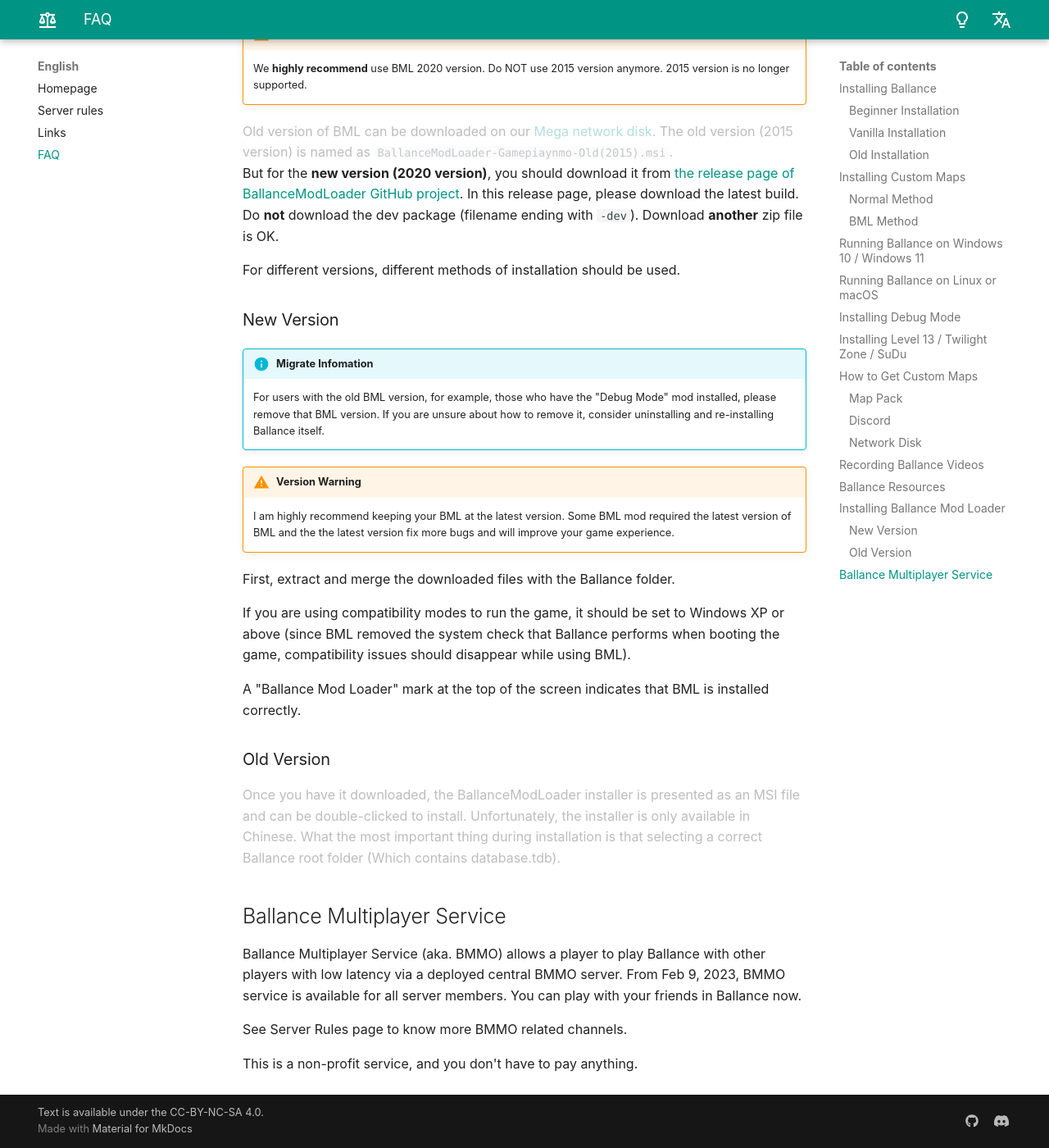
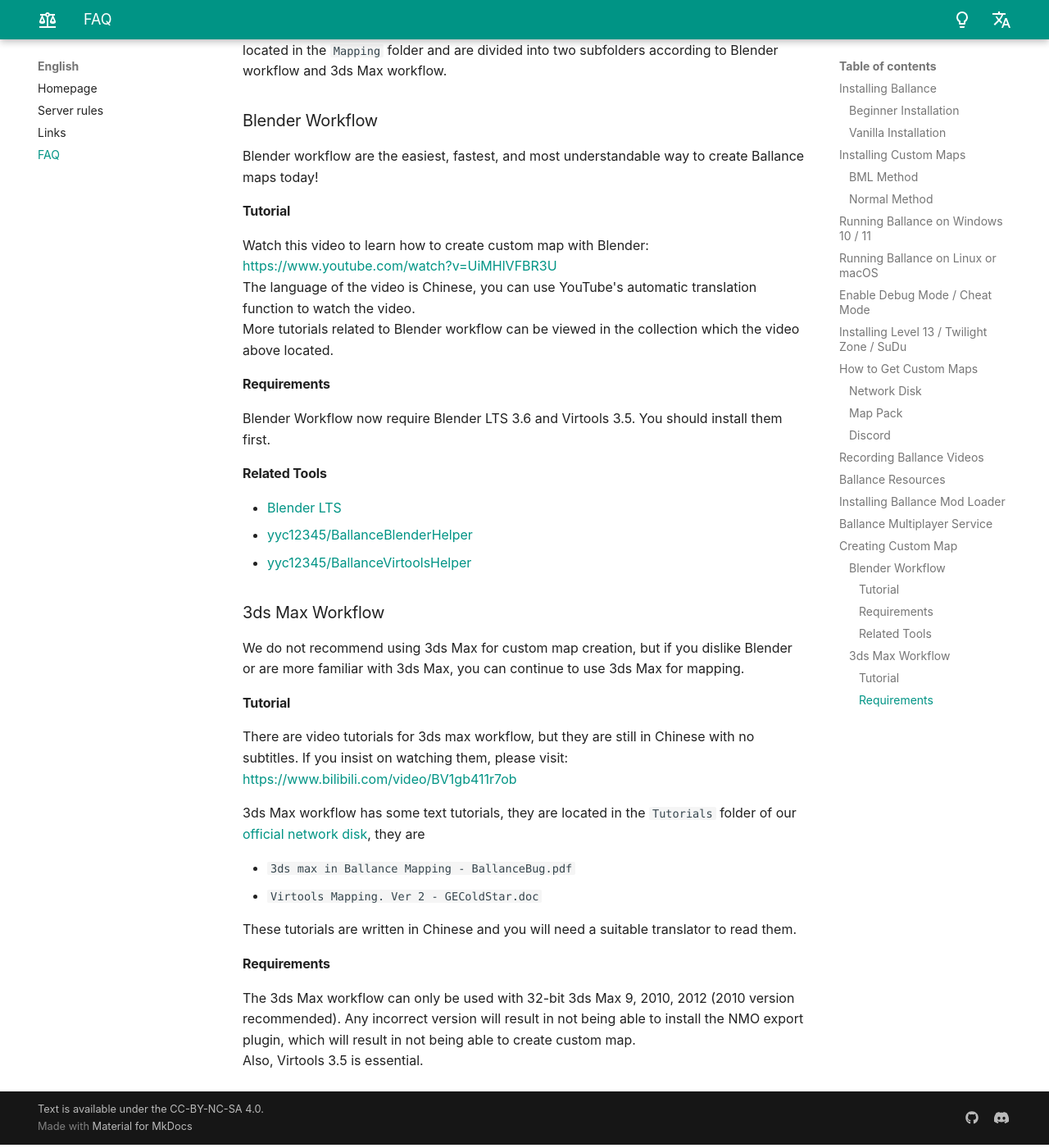
Before and after one commit to yyc12345/ballance-discord-rules, an MkDocs documentation site: the page built from docs/en/faq.md, in a window 1280 px wide and 1400 px high, scrolled down 6517 px. Shown: the whole window at 82% size. Built offline with MkDocs 1.6.1 and Material for MkDocs 9.7.7, drawn with Linux system fonts in a browser that asks for light colours; comment, search, counter and statistics services are not loaded; some of the changed text lies outside the part shown.

Commit message:
update FAQ and fix title bar typo

```diff
--- a/docs/en/faq.md
+++ b/docs/en/faq.md
@@ -7,7 +7,6 @@
 
 * **[Beginner Installation](#jump-1-1): The most common installer suit for almost Ballance player, especially beginner. We HIGHLY SUGGEST you choose this method.**
 * [Vanilla Installation](#jump-1-2): If you just need a vanilla Ballance and also have some Ballance experience, choose this.
-* <span style="opacity:0.3">[Old Installation](#jump-1-3): The old installer which used before May 2023. This section is a archived section. Don't use this method anyway.</span>
 
 ### <span id="jump-1-1">Beginner Installation</span>
 
@@ -46,26 +45,9 @@
 0. 12 levels Ballance is not the common Ballance we played. We need patch it with official patch and transform it into 13 levels Ballance. Download `Sudu-BallanceLevel13.zip`. A patch manual has placed in zip file. See [Installing Level 13 chapter](#jump-6) for more detail.
 0. If you need some extra things, such as BML and etc. See corresponding section to know how to install them.
 
-### <span id="jump-1-3">Old Installation</span>
-
-!!! warning "Deprecated Installer"
-    This installation method now is deprecated. See Beginner Installation for the latest install method.
-    This section only is served for preserving old content.
-
-<span style="opacity:0.3">
-Download `Ballance-13levels-cndistro-low.exe` and run it to install Ballance. This is the very old installer for the most players. Now this installer is **deprecated**.
-Note that this installer is in Chinese. Install is just a click of Next button away. We are finding better way to distribute and install Ballance.
-</span>
-
 ## <span id="jump-2">Installing Custom Maps</span>
 
 There are 2 method to install custom map. Normal method is suit for everyone. And if you have installed [the new version of BML (2020 version)](#jump-10), you can use BML method to install custom map.
-
-### Normal Method
-
-1. Locate `Ballance/3D Entities/Level`
-1. Replace one of the default levels (named Level_01.NMO to Level_13.NMO) with your custom map (Don't forget to make backups of your original files)
-1. Launch the game and go to the matching level to play it
 
 ### BML Method
 
@@ -76,7 +58,13 @@
 1. Launch game and go to Start menu.
 1. A triangular button should appear right to the level selection menu; click to choose the custom map you wish to play. You can also search by typing its name.
 
-## <span id="jump-3">Running Ballance on Windows 10 / Windows 11</span>
+### Normal Method
+
+1. Locate `Ballance/3D Entities/Level`
+1. Replace one of the default levels (named Level_01.NMO to Level_13.NMO) with your custom map (Don't forget to make backups of your original files)
+1. Launch the game and go to the matching level to play it
+
+## <span id="jump-3">Running Ballance on Windows 10 / 11</span>
 
 We **highly recommand** that install [BML (2020 version)](#jump-10) to solve any compatibility issues.
 
@@ -87,22 +75,16 @@
 Wine or Valve Proton may help you to run Ballance on Linux or macOS (use `Bin/Player.exe` to start the game).
 You also can install a virtual machine with Windows 7 to play Ballance if Wine or Proton are not working. Do not install Windows XP virtual machine, because BML and various plugins do not support Windows XP.
 
-## <span id="jump-5">Installing Debug Mode</span>
+## <span id="jump-5">Enable Debug Mode / Cheat Mode</span>
 
-!!! warning "Outdated Content Warning"
-    This method is only suitable for the installation of the old version of BML (2015 version), which is no longer supported. Please go to [the chapter of installing BML](#jump-10) for details.
+!!! warning "Install BML First"
+    You must have BML installed to enable Cheat Mode.
+    If you use [Beginner Installation](#jump-1-1), no need to worry about this warning.
 
-<span style="opacity:0.3">
-If you want to use debug mode, you need to install the **old BallanceModLoader** (2015 version) first. See the [section of Installing BML](#jump-10) to learn how to install.
-</span>
-
-<span style="opacity:0.3">
-Debug mode's download URL can be got from our [official network disk](#jump-9). Open the `Plugin` directory and download `Debug_Mode.nmo`.
-</span>
-
-<span style="opacity:0.3">
-If you have installed BallanceModLoader successfully, you can install `Debug_Mode.nmo`. Navigate to your Ballance installation directory, put `Debug_Mode.nmo` to `ModLoader/Mod`. Now launch the game. If you see some words displayed at the top of the game, congratulations! You have installed Debug mode successfully.
-</span>
+1. Click on the `/` key on your keyboard in the game window and you will see a translucent black input box appear at the bottom of the game screen.
+1. Type `/cheat` in it (`/` is automatically typed, no need to type it again) and press Enter on your keyboard.
+1. If you see the `Cheat Mode Enabled` label at the bottom of your game, you have Debug Mode enabled.
+1. Type `/cheat` again to disable Debug Mode.
 
 ## <span id="jump-6">Installing Level 13 / Twilight Zone / SuDu</span>
 
@@ -117,79 +99,72 @@
 
 There are various ways to download custom maps.
 
-!!! info "I Can't Read Map's Name in Chinese!"
-    You may notice the name of almost custom maps is in Chinese. That's because the Ballance community in China was more florescent than the international community 10 years ago.
-    But don't worry. A friendly Ballance player provides a extraordinary table including following fields.
+### Network Disk
 
-    * Map author, release date, original name and translated name (extremely better than previous machine translation).
+1. Go to [**pseudoacetyl/BallanceCustomMaps**](https://github.com/pseudoacetyl/BallanceCustomMaps/blob/main/CustomMapList.md) to find your map first.
+1. Go to [**pseudoacetyl Map Network Disk**](https://mega.nz/folder/ARR3RRBL#kvoVNZVOxbUmpDBUqLUccg) to download it.
+
+???+ info "How to Find Map"
+    **pseudoacetyl/BallanceCustomMaps** is an index file that contains most of the maps. It includes:
+
+    * Map author, release date, original name and translated name (a lot better than machine translations).
     * Map type and difficulty.
     * Map post ID and LucaS video ID (convenient for the players coming from LucaS videos).
     * Related videos for previewing maps.
     * etc...
 
-    **See [pseudoacetyl/BallanceCustomMaps](https://github.com/pseudoacetyl/BallanceCustomMaps/blob/main/CustomMapList.md) for more infomation.** Thank pseudoacetyl!
+    For example if you know its Chinese name, then you can search for that name directly in the web page. Or if you are coming from a LucaS video, then you can just look up the LucaS video number.
 
 ### Map Pack
 
 Map Pack contains lots of high-quality custom maps. However, the map pack may only be updated every few years. So if you need some latest custom maps, try other methods.
 
-__[**Click Here to Download Ballance Map Pack (Version 7.6)**](http://www.mediafire.com/folder/vyzo7893i0oln/Ballance_Map_Packs)__
+[**Click Here to Download Ballance Map Pack (Version 7.6)**](http://www.mediafire.com/folder/vyzo7893i0oln/Ballance_Map_Packs)
 
 ### Discord
 
 You can find recent custom maps in `#new`. You also can search `#new` with file limitation to get what you need.
 However, this Discord server was established in 2018, so obviously some custom maps can not be found in our Discord server channels. In this case, try using other methods.
 
-### Network Disk
-
-Our network disk allow you download custom maps individually. It also contain the oldest and the latest custom maps. However, this network disk is hosted by Chinese Ballance Forum, translators needed.
-
-[Click here to download separate map files at our Network disk](http://ballancemaps.ys168.com)
-
 ## <span id="jump-8">Recording Ballance Videos</span>
 
-Want to record your ballance runs but don't know how to?
-
-Well, don't worry, there is always a solution. Download OBS Studio here: https://obsproject.com/
-
+Download OBS Studio: https://obsproject.com/
 It supports MP4, youtube, and more.
 
-Tutorial video: https://m.youtube.com/watch?v=XllRHuCe07A
+Tutorial video: https://www.youtube.com/watch?v=XllRHuCe07A
 
-For 856x480 resolution: Change the Video Bitrate to 1000.
-For 1280x720 resolution: Change the Video Bitrate to 1500.
+You also can upload your video to [streamable](https://streamable.com/) if you don't want to send your videos to YouTube.
 
-Don't want to send your videos to youtube? You can upload your video to streamable: https://streamable.com/
+??? question "Any recommended Video Bitrate settings?"
+    For 856x480 resolution: Change the Video Bitrate to 1000.
+    For 1280x720 resolution: Change the Video Bitrate to 1500.
 
-Videos are located in File / Show Recordings.
+??? question "Where is the video I recorded?"
+    Videos are located in File / Show Recordings.
 
-How do I know what size of the video will be?
+??? question "Is there another way to start recording other than manually touching the "Start Recording" button?"
+    Yes. Go to Files, Settings, and then Hotkeys. You can set up your hotkeys according to your own preferences, but you can use these:
 
-There is an Option called Replay Buffer. If you use 1280x720 with 1500 Bitrate, it will take up more memory.
-(e.g: With 856x480, 5 minutes is 36MB. With 1280x720 it is 52MB.)
+    - Start Recording: F1
+    - Stop Recording: F2
 
-Is there another way to start recording other than manually touching the "Start Recording" button?
+??? question "How do I know what size of the video will be?"
+    There is an Option called Replay Buffer. If you use 1280x720 with 1500 Bitrate, it will take up more memory.
+    (e.g: With 856x480, 5 minutes is 36MB. With 1280x720 it is 52MB.)
 
-Yes. Go to Files, Settings, and then Hotkeys. I suggest you put it like these:
- - Start Recording: F1
- - Stop Recording: F2
-
-How do I capture the video?
-
-When you open OBS, you will see a small window called "Sources".
-
-Click the `+`, and select Game Capture.
-When you have done it, click OK.
-
-You must name the Game Capture, of course.
-
-Then, a window will pop up. If you have created a Game Capture named "Ballance", you can either put it to capture any fullscreen application, but if you want to, click Mode and then put it on "Capture Specific Window. It will give you an option of what window to put. If the window is correct, then start the game and record.
-
-Want the audio to be recorded? Try setting it on one of the speaker options.
+??? question "How do I capture the video?"
+    When you open OBS, you will see a small window called "Sources".
+    Click the `+`, and select Game Capture.
+    When you have done it, click OK.
+    You must name the Game Capture, of course.
+    Then, a window will pop up.
+    If you have created a Game Capture named "Ballance", you can set it to capture any fullscreen application, but if you want to, click Mode and then put it on "Capture Specific Window".
+    It will give you an option of what window to put. If the window is correct, then start the game and start recording.
+    If you want the audio to be recorded, try setting it on one of the speaker options.
 
 ## <span id="jump-9">Ballance Resources</span>
 
-__[**Click to go to our official network disk**](https://mega.nz/#F!CV5SyapR!LbduTW51xmkDO4EDxMfH9w)__
+[**Click to go to our official network disk**](https://mega.nz/#F!CV5SyapR!LbduTW51xmkDO4EDxMfH9w)
 
 Resources included:
 
@@ -200,17 +175,7 @@
 
 ## <span id="jump-10">Installing Ballance Mod Loader</span>
 
-Ballance Mod Loader (BML) is a free open-source API to expand the original content of Ballance. BML is divided into two versions, old (2015) and new (2020).
-
-!!! warning "Choose the Correct Ballance Mod Loader"
-    We **highly recommend** use BML 2020 version. Do NOT use 2015 version anymore. 2015 version is no longer supported.
-
-<span style="opacity:0.3">Old version of BML can be downloaded on our [Mega network disk](#jump-9). The old version (2015 version) is named as `BallanceModLoader-Gamepiaynmo-Old(2015).msi`.</span>
-But for the **new version (2020 version)**, you should download it from [the release page of BallanceModLoader GitHub project](https://github.com/yyc12345/BallanceModLoader/releases/). In this release page, please download the latest build. Do **not** download the dev package (filename ending with `-dev`). Download **another** zip file is OK.
-
-For different versions, different methods of installation should be used.
-
-### New Version
+Ballance Mod Loader (BML) is a free open-source API to expand the original content of Ballance.
 
 !!! info "Migrate Infomation"
     For users with the old BML version, for example, those who have the "Debug Mode" mod installed, please remove that BML version. If you are unsure about how to remove it, consider uninstalling and re-installing Ballance itself.
@@ -218,22 +183,64 @@
 !!! warning "Version Warning"
     I am highly recommend keeping your BML at the latest version. Some BML mod required the latest version of BML and the the latest version fix more bugs and will improve your game experience.
 
-First, extract and merge the downloaded files with the Ballance folder.
+First, you should download it from [the release page of BallanceModLoader GitHub project](https://github.com/yyc12345/BallanceModLoader/releases/). In this release page, please download the latest build. Do **not** download the dev package (filename ending with `-dev`). Download **another** zip file is OK.
+
+Then, extract and merge the downloaded files with the Ballance folder.
 
 If you are using compatibility modes to run the game, it should be set to Windows XP or above (since BML removed the system check that Ballance performs when booting the game, compatibility issues should disappear while using BML).
 
 A "Ballance Mod Loader" mark at the top of the screen indicates that BML is installed correctly.
 
-### Old Version
-
-<span style="opacity:0.3">
-Once you have it downloaded, the BallanceModLoader installer is presented as an MSI file and can be double-clicked to install. Unfortunately, the installer is only available in Chinese. What the most important thing during installation is that selecting a correct Ballance root folder (Which contains database.tdb).
-</span>
-
 ## <span id="jump-11">Ballance Multiplayer Service</span>
 
-Ballance Multiplayer Service (aka. BMMO) allows a player to play Ballance with other players with low latency via a deployed central BMMO server. From Feb 9, 2023, BMMO service is available for all server members. You can play with your friends in Ballance now.
+Ballance Massively Multiplayer Online (BMMO) allows a player to play Ballance with other players with low latency via a deployed central BMMO server.
+Since Feb 9, 2023, BMMO service is available for all Discord server members.
+You can now play with your friends in Ballance.
 
-See Server Rules page to know more BMMO related channels.
+See the Server Rules page for more information regarding the BMMO-related channels.
+This is a free non-profit service, so you don't have to pay anything.
 
-This is a non-profit service, and you don't have to pay anything.
+## <span id="jump-12">Creating Custom Map</span>
+
+There are two methods of mapping, I prefer the Blender workflow as it doesn't involve installing older software and has better tutorials.
+All the resources you need can be downloaded from our [official network disk](#jump-9). They are located in the `Mapping` folder and are divided into two subfolders according to Blender workflow and 3ds Max workflow.
+
+### <span id="jump-12-1">Blender Workflow</span>
+
+Blender workflow are the easiest, fastest, and most understandable way to create Ballance maps today!
+
+#### Tutorial
+
+Watch this video to learn how to create custom map with Blender: https://www.youtube.com/watch?v=UiMHlVFBR3U
+The language of the video is Chinese, you can use YouTube's automatic translation function to watch the video.
+More tutorials related to Blender workflow can be viewed in the collection which the video above located.
+
+#### Requirements
+
+Blender Workflow now require Blender LTS 3.6 and Virtools 3.5. You should install them first.
+
+#### Related Tools
+
+* [Blender LTS](https://www.blender.org/download/lts/)
+* [yyc12345/BallanceBlenderHelper](https://github.com/yyc12345/BallanceBlenderHelper)
+* [yyc12345/BallanceVirtoolsHelper](https://github.com/yyc12345/BallanceVirtoolsHelper)
+
+### <span id="jump-12-2">3ds Max Workflow</span>
+
+We do not recommend using 3ds Max for custom map creation, but if you dislike Blender or are more familiar with 3ds Max, you can continue to use 3ds Max for mapping.
+
+#### Tutorial
+
+There are video tutorials for 3ds max workflow, but they are still in Chinese with no subtitles. If you insist on watching them, please visit: https://www.bilibili.com/video/BV1gb411r7ob
+
+3ds Max workflow has some text tutorials, they are located in the `Tutorials` folder of our [official network disk](#jump-9), they are
+
+* `3ds max in Ballance Mapping - BallanceBug.pdf`
+* `Virtools Mapping. Ver 2 - GEColdStar.doc`
+
+These tutorials are written in Chinese and you will need a suitable translator to read them.
+
+#### Requirements
+
+The 3ds Max workflow can only be used with 32-bit 3ds Max 9, 2010, 2012 (2010 version recommended). Any incorrect version will result in not being able to install the NMO export plugin, which will result in not being able to create custom map.
+Also, Virtools 3.5 is essential.
--- a/mkdocs.yml
+++ b/mkdocs.yml
@@ -17,7 +17,7 @@
     - 简体中文:
         - '主页': 'zh-hans/main.md'
         - '服务器规则': 'zh-hans/srv_rules.md'
-    - Dustish:
+    - Deutsch:
         - 'Startseite': 'de/main.md'
         - 'Serverregeln': 'de/srv_rules.md'
 
```
Also changed, not shown: other parts of docs/en/faq.md (+1 -1 lines).
